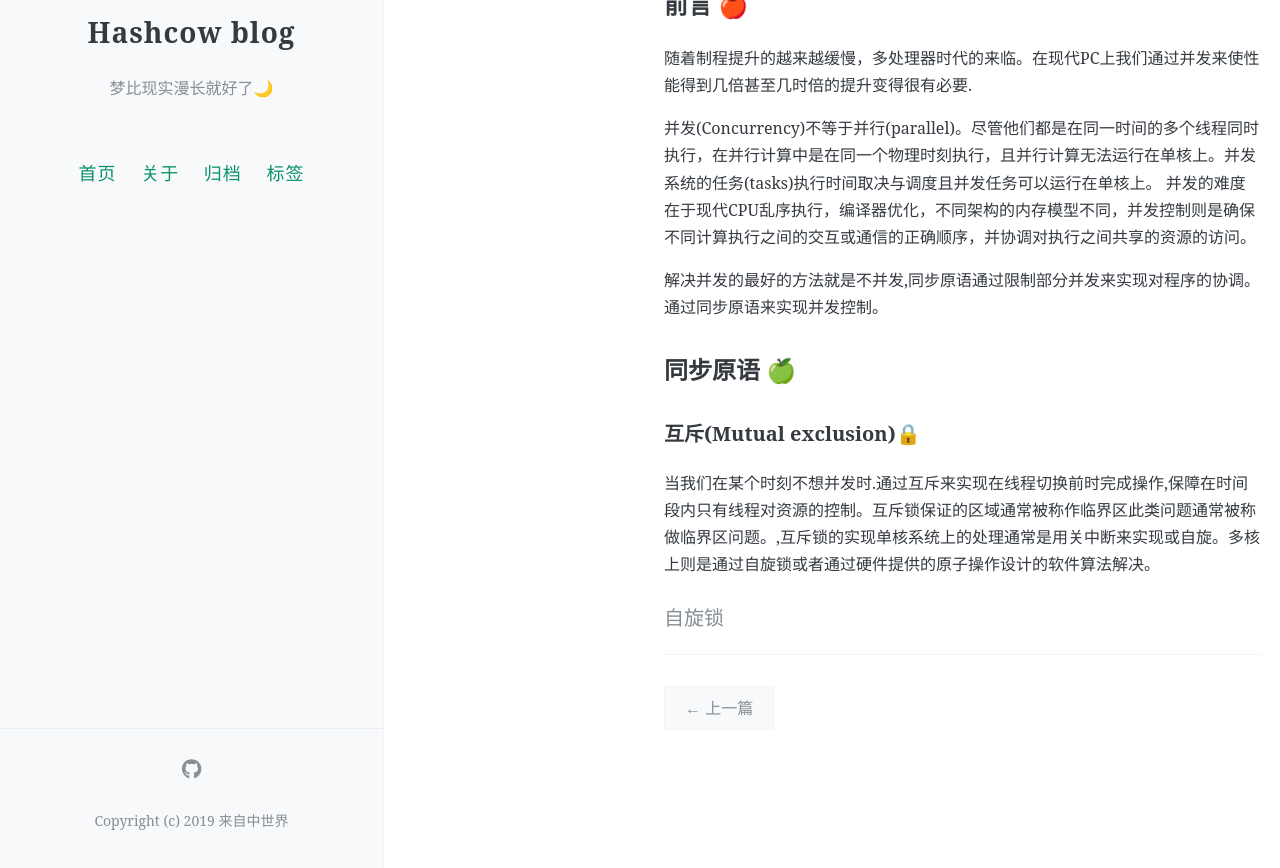
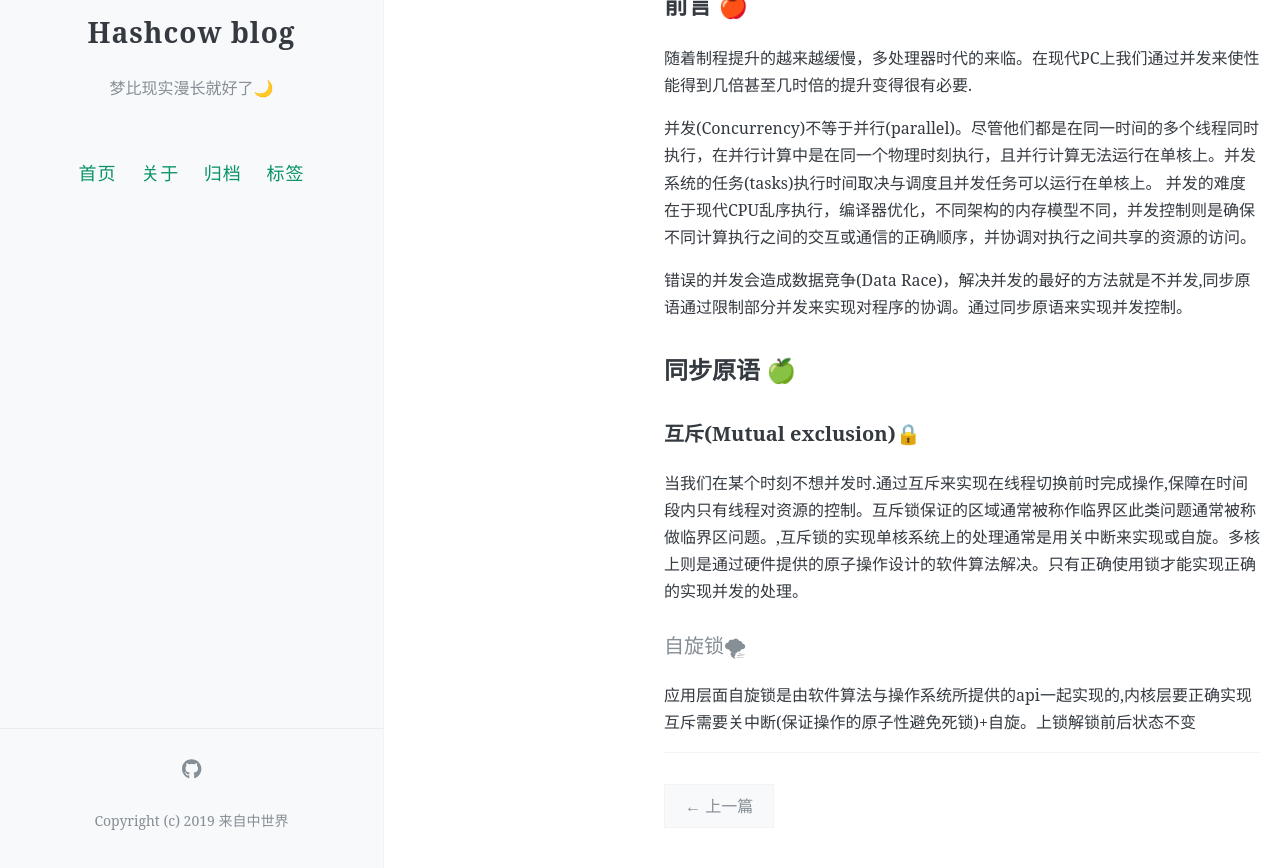
Before and after one commit to hashcowuwu/blog, a Jekyll site: the page built from _posts/2024-05-13-concurrent-note.md, in a window 1280 px wide and 1158 px high. Shown: the part 290-1158 px from the top of the window. Built offline with Jekyll 4.4.1, drawn with Linux system fonts in a browser that asks for light colours; comment, search, counter and statistics services are not loaded.

Commit message:
change kitty files

```diff
--- a/_posts/2024-05-13-concurrent-note.md
+++ b/_posts/2024-05-13-concurrent-note.md
@@ -19,12 +19,14 @@ toc: true
 并发(Concurrency)不等于并行(parallel)。尽管他们都是在同一时间的多个线程同时执行，在并行计算中是在同一个物理时刻执行，且并行计算无法运行在单核上。并发系统的任务(tasks)执行时间取决与调度且并发任务可以运行在单核上。
 并发的难度在于现代CPU乱序执行，编译器优化，不同架构的内存模型不同，并发控制则是确保不同计算执行之间的交互或通信的正确顺序，并协调对执行之间共享的资源的访问。
 
-解决并发的最好的方法就是不并发,同步原语通过限制部分并发来实现对程序的协调。通过同步原语来实现并发控制。
+错误的并发会造成数据竞争(Data Race)，解决并发的最好的方法就是不并发,同步原语通过限制部分并发来实现对程序的协调。通过同步原语来实现并发控制。
 
 ## 同步原语 🍏
 
 ### 互斥(Mutual exclusion)🔒
 
-当我们在某个时刻不想并发时.通过互斥来实现在线程切换前时完成操作,保障在时间段内只有线程对资源的控制。互斥锁保证的区域通常被称作临界区此类问题通常被称做临界区问题。,互斥锁的实现单核系统上的处理通常是用关中断来实现或自旋。多核上则是通过自旋锁或者通过硬件提供的原子操作设计的软件算法解决。
+当我们在某个时刻不想并发时.通过互斥来实现在线程切换前时完成操作,保障在时间段内只有线程对资源的控制。互斥锁保证的区域通常被称作临界区此类问题通常被称做临界区问题。,互斥锁的实现单核系统上的处理通常是用关中断来实现或自旋。多核上则是通过硬件提供的原子操作设计的软件算法解决。只有正确使用锁才能实现正确的实现并发的处理。
 
-#### 自旋锁
+#### 自旋锁🌪
+
+应用层面自旋锁是由软件算法与操作系统所提供的api一起实现的,内核层要正确实现互斥需要关中断(保证操作的原子性避免死锁)+自旋。上锁解锁前后状态不变
```
